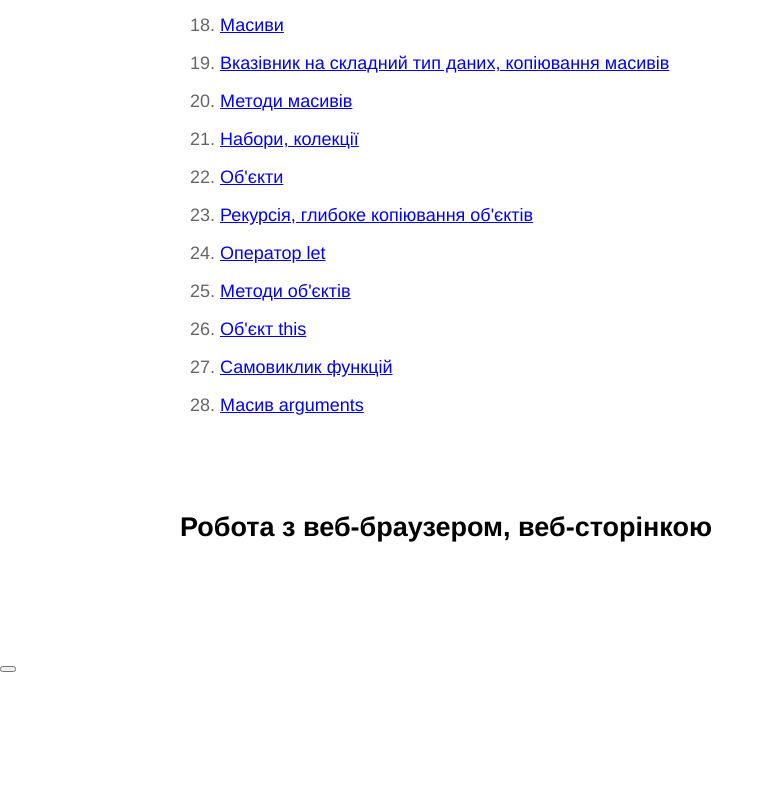
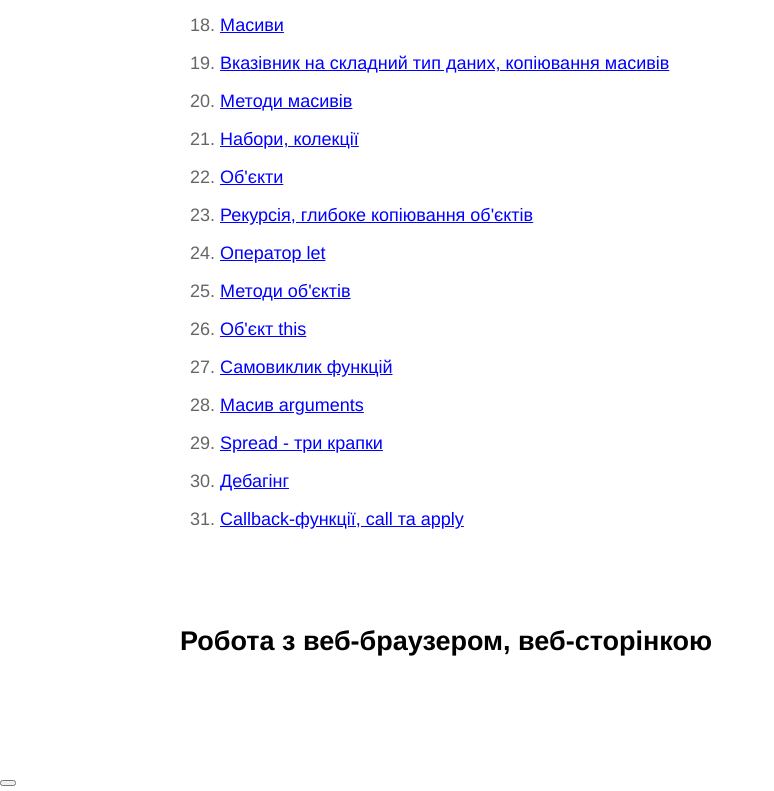
Before and after one commit to poshtarboba/fe, a plain HTML site: page fe19b.html in a window 1280 px wide. Shown: the part 961-1752 px from the top of the page, without its empty margins (0-774 px from the left). Before the commit the page ends 1638 px from the top, so only its background shows below. Drawn offline with Linux system fonts and the light colour scheme.

Commit message:
fe19b new lections

```diff
--- a/fe19b.html
+++ b/fe19b.html
@@ -55,6 +55,9 @@
 				<li><a href="js_this.html">Об'єкт this</a></li>
 				<li><a href="js_autocall.html">Самовиклик функцій</a></li>
 				<li><a href="js_arguments.html">Масив arguments</a></li>
+				<li><a href="js_spread.html">Spread - три крапки</a></li>
+				<li><a href="js_debug.html">Дебагінг</a></li>
+				<li><a href="js_callback.html">Callback-функції, call та apply</a></li>
 			</ol>
 		</section>
 
```
